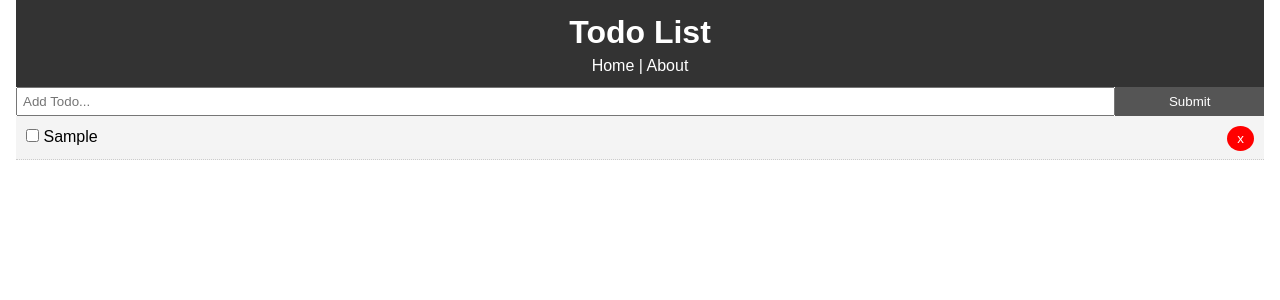
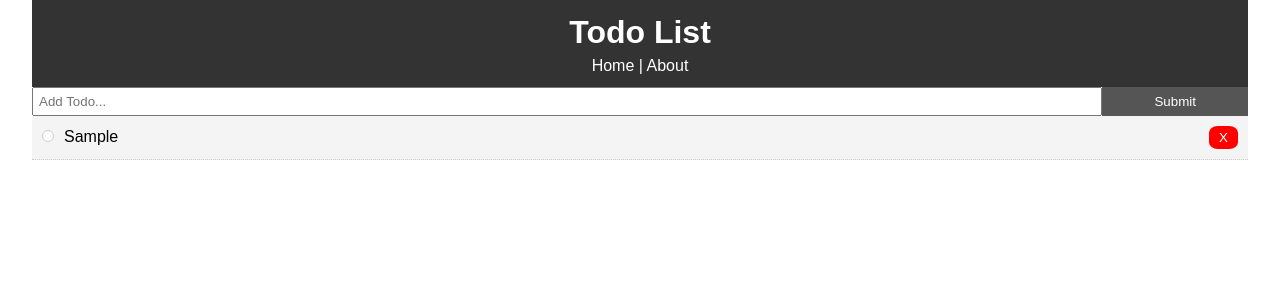
Before and after one commit to jeremiahreyperez/Task-Tracker, a React (Create React App) app: page / in a window 1280 px wide. Both pictures are taken after typing "Sample" into the empty fields and a click on the input "Submit". Shown: the top 300 px of the page. Built offline with nearby package versions, Linux system fonts and the light colour scheme.

Commit message:
Edited checkbox styling, completed stored to local storage

```diff
--- a/src/App.css
+++ b/src/App.css
@@ -15,7 +15,7 @@ a {
 }
 
 .container {
-  padding: 0 1rem;
+  padding: 0 2rem;
 }
 
 .btn {
--- a/src/App.js
+++ b/src/App.js
@@ -23,7 +23,7 @@ class App extends Component {
     }
   }
 
-  markComplete = id => {
+  toggleComplete = id => {
     this.setState({
       todos: this.state.todos.map(todo => {
         if (todo.id === id) {
@@ -32,8 +32,8 @@ class App extends Component {
         return todo;
       })
     });
-    // const list = this.state.todos;
-    // localStorage.setItem('todos', JSON.stringify(list));
+    const list = this.state.todos;
+    localStorage.setItem('todos', JSON.stringify(list));
   };
 
   deleteTodo = id => {
@@ -47,7 +47,7 @@ class App extends Component {
   addTodo = title => {
     const newTodo = {
       id: uuid.v4(),
-      title: title,
+      title: title.charAt(0).toUpperCase() + title.slice(1),
       completed: false
     };
     const list = [...this.state.todos];
@@ -70,7 +70,7 @@ class App extends Component {
                   <AddTodo addTodo={this.addTodo} />
                   <Todos
                     todos={this.state.todos}
-                    markComplete={this.markComplete}
+                    toggleComplete={this.toggleComplete}
                     deleteTodo={this.deleteTodo}
                   />
                 </React.Fragment>
--- /dev/null
+++ b/src/components/Todo/TodoDetails.js
@@ -0,0 +1,54 @@
+import React, { Component } from 'react';
+import PropTypes from 'prop-types';
+
+class TodoDetails extends Component {
+  getStyle = () => {
+    return {
+      textDecoration: this.props.todo.completed ? 'line-through' : 'none',
+      opacity: this.props.todo.completed ? '.3' : '1'
+    };
+  };
+
+  getBoxStyle = () => {
+    return {
+      display: 'inline-block',
+      height: '12px',
+      width: '12px',
+      border: '1px #ccc solid',
+      borderRadius: '50%',
+      background: this.props.todo.completed ? '#333' : '#fff',
+      marginRight: '10px'
+    };
+  };
+
+  render() {
+    const { id, title } = this.props.todo;
+    return (
+      <div style={this.getStyle()}>
+        <div style={this.getBoxStyle()} />
+        <input
+          style={checkboxStyle}
+          type="checkbox"
+          onChange={this.props.toggleComplete.bind(this, id)}
+        />
+        {title}
+      </div>
+    );
+  }
+}
+
+TodoDetails.propTypes = {
+  todo: PropTypes.object.isRequired
+};
+
+const checkboxStyle = {
+  height: '14px',
+  width: '14px',
+  opacity: '0',
+  position: 'absolute',
+  marginLeft: '-23px',
+  marginTop: '3px',
+  cursor: 'pointer'
+};
+
+export default TodoDetails;
--- a/src/components/Todo/TodoItem.js
+++ b/src/components/Todo/TodoItem.js
@@ -1,35 +1,22 @@
 import React, { Component } from 'react';
+import TodoDetails from './TodoDetails';
 import PropTypes from 'prop-types';
 
-export class TodoItem extends Component {
-  getStyle = () => {
-    return {
-      background: '#f4f4f4',
-      padding: '10px',
-      borderBottom: '1px #ccc dotted',
-      textDecoration: this.props.todo.completed ? 'line-through' : 'none'
-    };
-  };
-
-  markComplete = e => {};
-
+class TodoItem extends Component {
   render() {
-    const { id, title } = this.props.todo;
     return (
-      <div style={this.getStyle()}>
-        <p>
-          <input
-            type="checkbox"
-            onChange={this.props.markComplete.bind(this, id)}
-          />{' '}
-          {title}
-          <button
-            onClick={this.props.deleteTodo.bind(this, id)}
-            style={btnStyle}
-          >
-            x
-          </button>
-        </p>
+      <div style={todoStyle}>
+        <TodoDetails
+          todo={this.props.todo}
+          toggleComplete={this.props.toggleComplete}
+          deleteTodo={this.props.deleteTodo}
+        />
+        <button
+          onClick={this.props.deleteTodo.bind(this, this.props.todo.id)}
+          style={btnStyle}
+        >
+          X
+        </button>
       </div>
     );
   }
@@ -39,14 +26,22 @@ TodoItem.propTypes = {
   todo: PropTypes.object.isRequired
 };
 
+const todoStyle = {
+  display: 'flex',
+  justifyContent: 'space-between',
+  background: '#f4f4f4',
+  padding: '10px',
+  borderBottom: '1px #ccc dotted'
+};
+
 const btnStyle = {
   background: '#ff0000',
   color: '#fff',
   border: 'none',
-  padding: '5px 10px',
-  borderRadius: '50%',
+  padding: '0px 10px',
+  borderRadius: '30%',
   cursor: 'pointer',
-  float: 'right'
+  margin: '0px'
 };
 
 export default TodoItem;
--- a/src/components/Todo/Todos.js
+++ b/src/components/Todo/Todos.js
@@ -8,7 +8,7 @@ class Todos extends Component {
       <TodoItem
         key={todo.id}
         todo={todo}
-        markComplete={this.props.markComplete}
+        toggleComplete={this.props.toggleComplete}
         deleteTodo={this.props.deleteTodo}
       />
     ));
```
